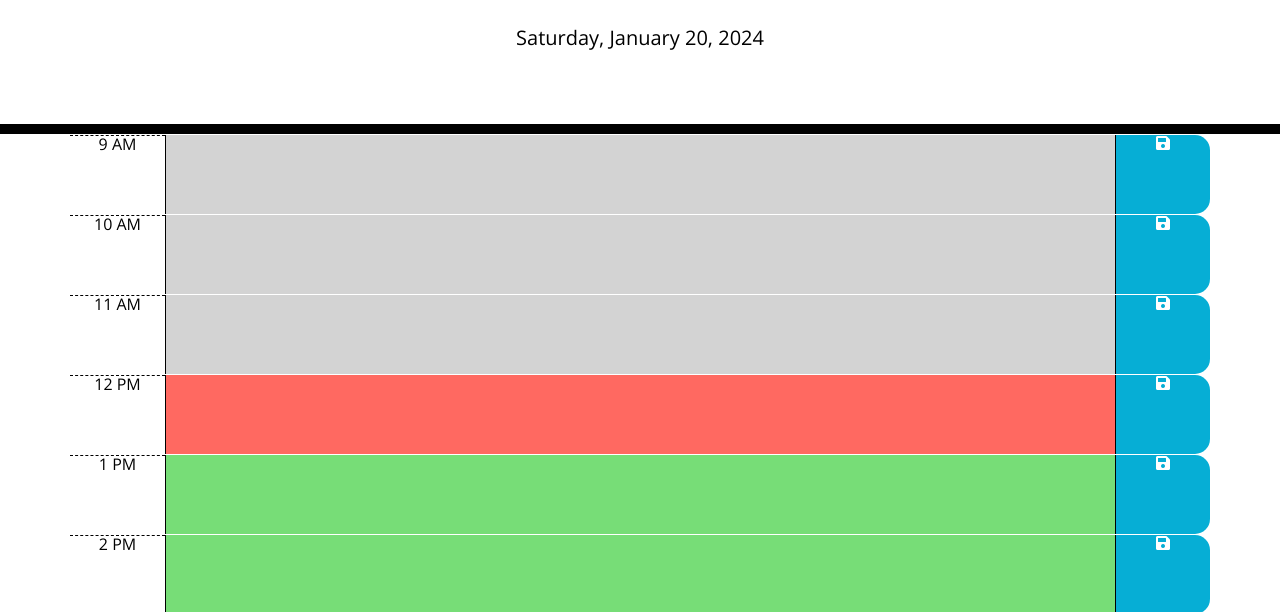
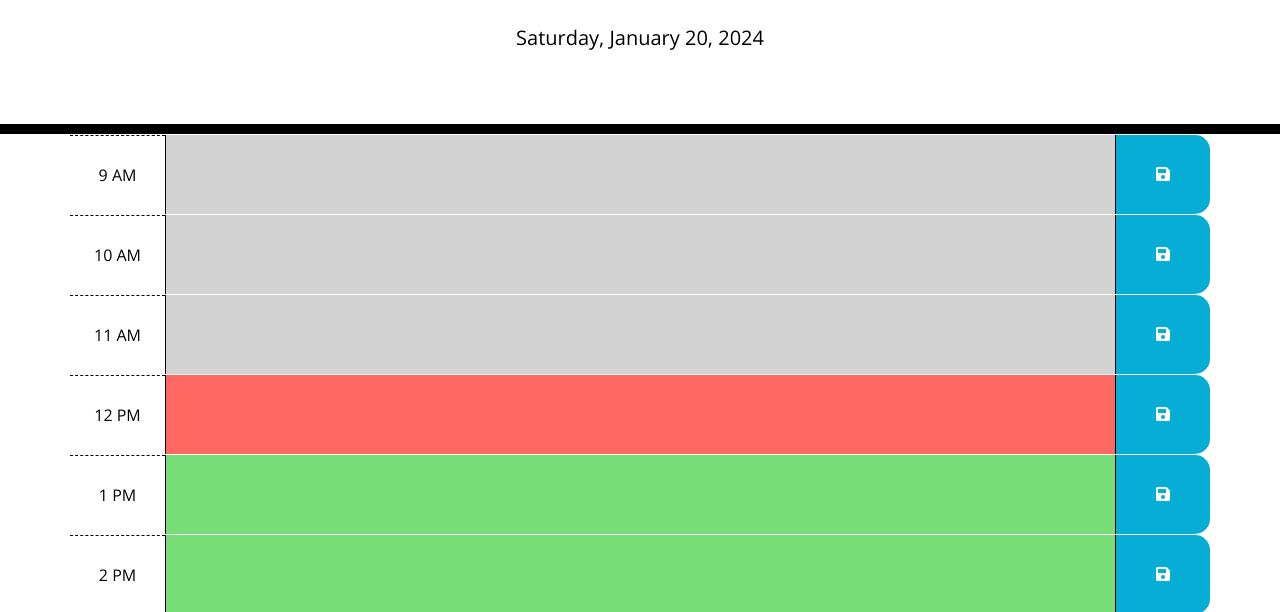
Before and after one commit to vivekiyer7/WorkdayOrganizer, a plain HTML site: page index.html in a window 1280 px wide. Shown: the part 169-781 px from the top of the page. Drawn offline with nearby package versions, Linux system fonts and the light colour scheme.

Commit message:
Align and Center Time and Save Btn

```diff
--- a/assets/css/style.css
+++ b/assets/css/style.css
@@ -41,6 +41,9 @@ header {
   background-color: #ffffff;
   color: #000000;
   border-top: 1px dashed #000000;
+  display: flex;
+  align-items: center;
+  justify-content: center;
 }
 
 .past {
@@ -64,6 +67,9 @@ header {
   border-bottom-right-radius: 15px;
   background-color: #06aed5;
   color: white;
+  display: flex;
+  align-items: center;
+  justify-content: center;
 }
 
 .saveBtn i:hover {
--- a/assets/js/logic.js
+++ b/assets/js/logic.js
@@ -4,6 +4,7 @@ $(document).ready(function () {
 
   function generateTimeBlocks () {
     const container = $('.container')
+    // Create an array of work hours every 30 minutes from 9 AM to 5 PM
     const workHours = [
       '9 AM',
       '10 AM',
@@ -16,14 +17,14 @@ $(document).ready(function () {
       '5 PM'
     ]
 
-    // Get the current hour using Day.js
-    const currentHour = dayjs().hour()
-
     // Loop through work hours and create time blocks
     workHours.forEach((hour, index) => {
       const timeBlock = $('<div>').addClass('row time-block')
       const hourCol = $('<div>').addClass('col-md-1 hour').text(hour)
       const textAreaCol = $('<textarea>').addClass('col-md-10 description')
+
+      // Get the current hour using Day.js
+      const currentHour = dayjs().hour()
 
       // Set the background color based on past, present, or future
       if (index + 9 < currentHour) {
@@ -59,5 +60,6 @@ $(document).ready(function () {
     })
   }
 
+  //Call the generateTimeBlocks function
   generateTimeBlocks()
 })
```
